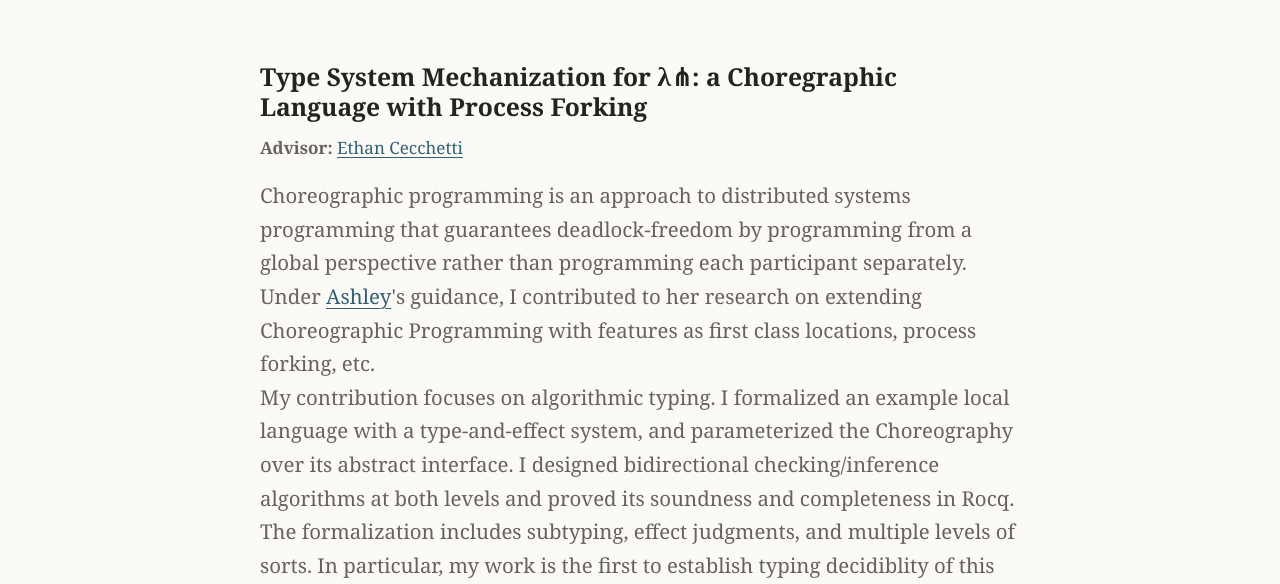
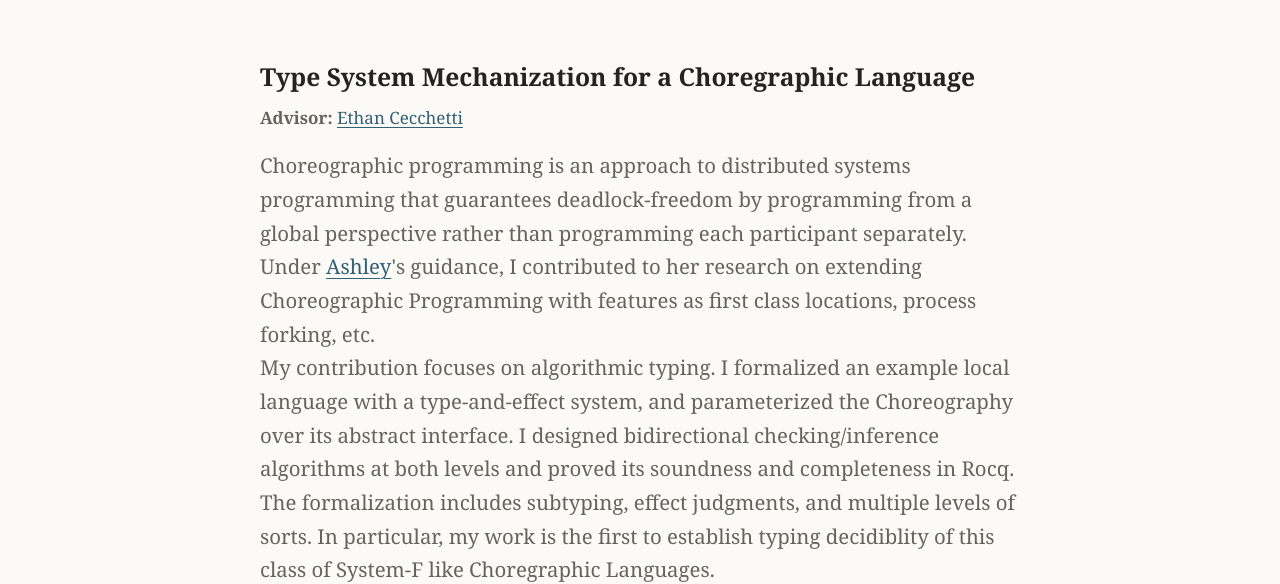
Before and after one commit to zonghao426/zonghao426.github.io, a plain HTML site: page projects.html in a window 1280 px wide. Shown: the part 217-801 px from the top of the page. Drawn offline with Linux system fonts and the light colour scheme.

Commit message:
Simplify project title in projects.html

```diff
--- a/projects.html
+++ b/projects.html
@@ -29,7 +29,7 @@
     <section class="project-list" aria-label="Project list">
       <article class="project">
         <div class="project-heading">
-          <h2>Type System Mechanization for λ⋔: a Choregraphic Language with Process Forking</h2>
+          <h2>Type System Mechanization for a Choregraphic Language</h2>
           <!-- <span class="status status-active">Completed</span> -->
         </div>
         <p class="project-meta">
```
